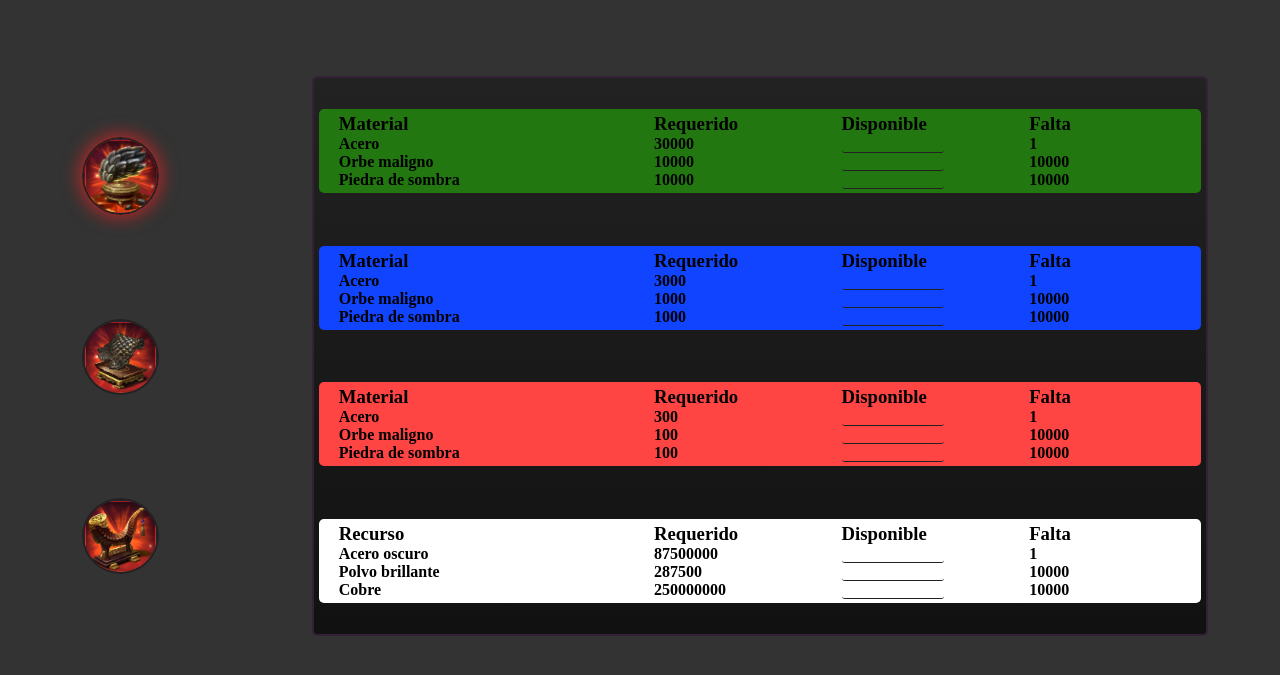
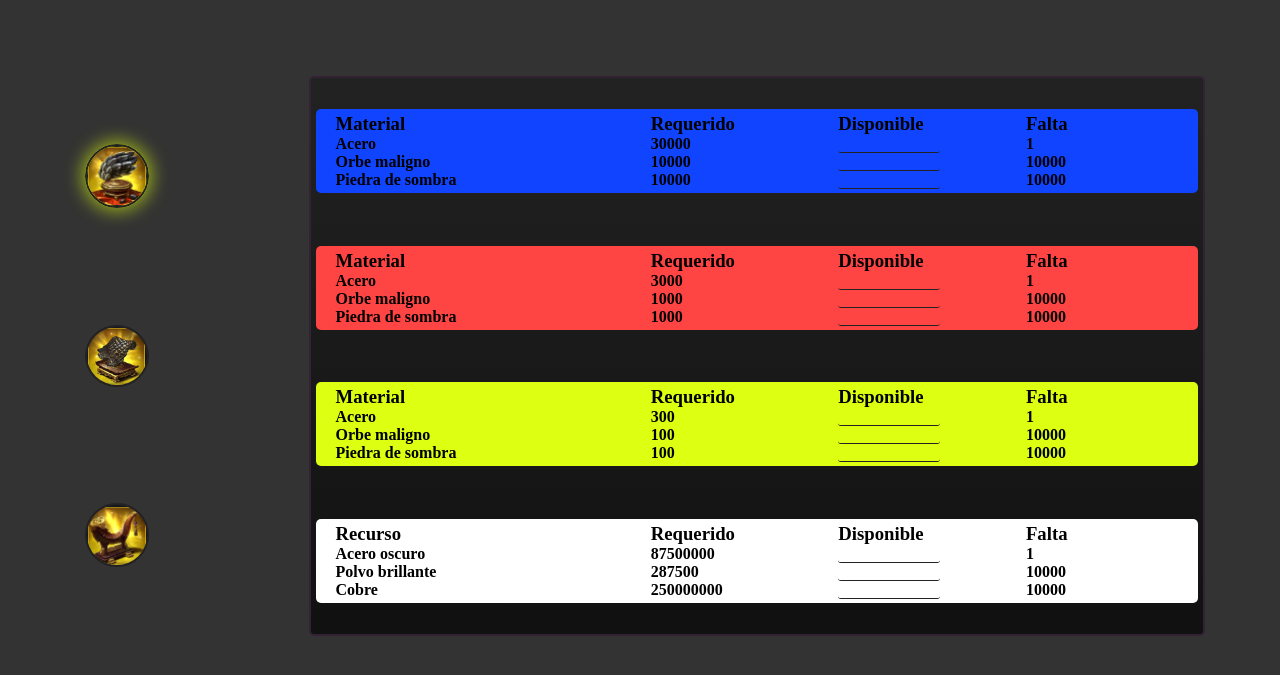
Before and after one commit to MLMarce/Calculadora-Mir, a plain HTML site: page index.html in a window 1280 px wide. Shown: the part 121-796 px from the top of the page. Drawn offline with Linux system fonts and the light colour scheme.

Commit message:
cambio a legendario

```diff
--- a/css/style.css
+++ b/css/style.css
@@ -40,7 +40,7 @@ h1 {
     cursor: pointer;
 }
 .active {
-    filter: drop-shadow(0 0 #f22f) drop-shadow(0 0 10px #f22a) drop-shadow(0 0 #f225);
+    filter: drop-shadow(0 0 #df1f) drop-shadow(0 0 10px #df1a) drop-shadow(0 0 #df15);
 }
 
 .principal {
@@ -103,6 +103,9 @@ input:focus {
 
 .epico{
     background-color: #f44;
+}
+.legendario {
+    background-color: #df1;
 }
 
 form.recursos {
--- a/index.html
+++ b/index.html
@@ -12,12 +12,12 @@
         <h1>Mir4 - Calculadora</h1>
         <div class="secciones">
             <section class="options">
-                <img src="media/escama/epico.png" class="option option-escama active"></img>
-                <img src="media/piel/epico.png" class="option option-piel"></img>
-                <img src="media/cuerno/epico.png" class="option option-cuerno "></img>
+                <img src="media/escama/legendario.png" class="option option-escama active"></img>
+                <img src="media/piel/legendario.png" class="option option-piel"></img>
+                <img src="media/cuerno/legendario.png" class="option option-cuerno "></img>
             </section>
             <section class="principal escama mostrar">
-                <form action="#" class="refinado">
+                <form action="#" class="raro">
                     <label for="nombre" class="mat-name name">
                         <h3>Material</h3>
                         <b>Acero</b>
@@ -44,7 +44,7 @@
                     </label>
                 </form>
 
-                <form action="#" class="raro">
+                <form action="#" class="epico">
                     <label for="nombre" class="mat-name name">
                         <h3>Material</h3>
                         <b>Acero</b>
@@ -71,7 +71,7 @@
                     </label>
                 </form>
 
-                <form action="#" class="epico">
+                <form action="#" class="legendario">
                     <label for="nombre" class="mat-name name">
                         <h3>Material</h3>
                         <b>Acero</b>
@@ -128,7 +128,7 @@
             </section>
 
             <section class="principal piel ">
-                <form action="#" class="refinado">
+                <form action="#" class="raro">
                     <label for="nombre" class="mat-name name">
                         <h3>Material</h3>
                         <b>Acero</b>
@@ -155,7 +155,7 @@
                     </label>
                 </form>
 
-                <form action="#" class="raro">
+                <form action="#" class="epico">
                     <label for="nombre" class="mat-name name">
                         <h3>Material</h3>
                         <b>Acero</b>
@@ -182,7 +182,7 @@
                     </label>
                 </form>
 
-                <form action="#" class="epico">
+                <form action="#" class="legendario">
                     <label for="nombre" class="mat-name name">
                         <h3>Material</h3>
                         <b>Acero</b>
@@ -239,7 +239,7 @@
             </section>
 
             <section class="principal cuerno">
-                <form action="#" class="refinado">
+                <form action="#" class="raro">
                     <label for="nombre" class="mat-name name">
                         <h3>Material</h3>
                         <b>Platino</b>
@@ -266,7 +266,7 @@
                     </label>
                 </form>
 
-                <form action="#" class="raro">
+                <form action="#" class="epico">
                     <label for="nombre" class="mat-name name">
                         <h3>Material</h3>
                         <b>Platino</b>
@@ -293,7 +293,7 @@
                     </label>
                 </form>
 
-                <form action="#" class="epico">
+                <form action="#" class="legendario">
                     <label for="nombre" class="mat-name name">
                         <h3>Material</h3>
                         <b>Platino</b>
```
